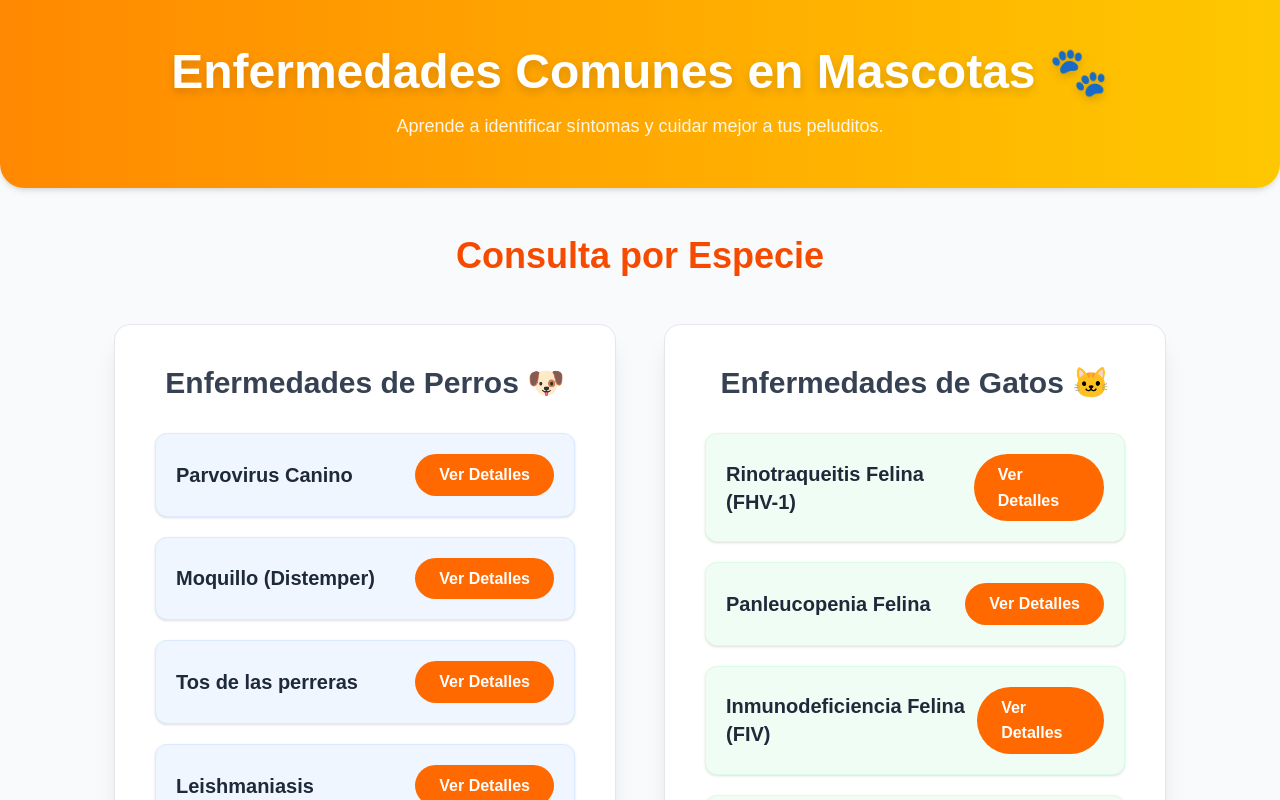
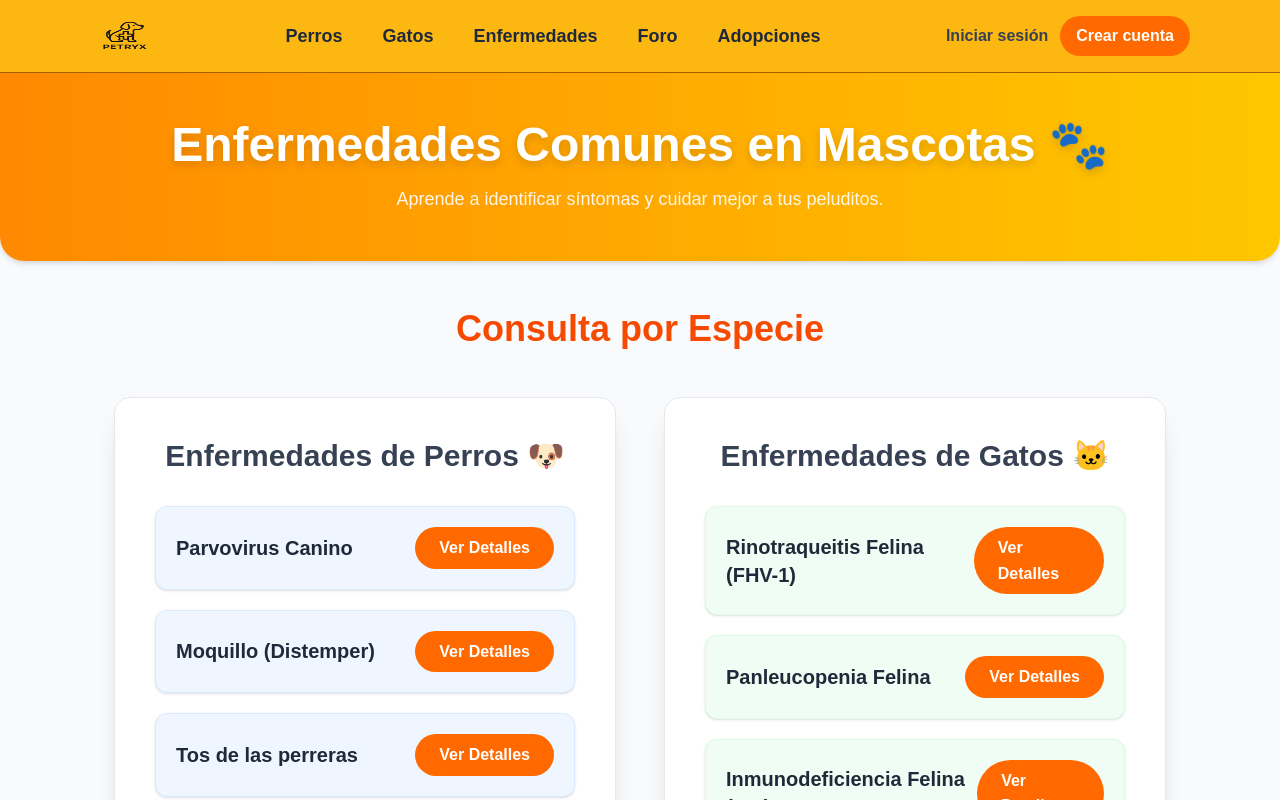
Before and after one commit to RicardoChavira1/prueba1, a Next.js app: page /enfermedades in a window 1280 px wide. Shown: the top 800 px of the page. Built offline with nearby package versions, Linux system fonts and the light colour scheme; no server answers.

Commit message:
Fix build:remove turbopack y header

```diff
--- a/app/enfermedades/page.tsx
+++ b/app/enfermedades/page.tsx
@@ -1,5 +1,6 @@
 import Link from 'next/link';
 import { ENFERMEDADES_WIKI, Enfermedad } from '@/lib/enfermedades';
+import Header from "@/Components/Header";
 
 export default function EnfermedadesPage() {
     const enfermedadesPerros = ENFERMEDADES_WIKI.filter(e => e.especie === 'Perros');
@@ -7,7 +8,7 @@ export default function EnfermedadesPage() {
 
     return (
         <main className="min-h-screen bg-gray-50">
-
+            <Header />
             {/* Encabezado */}
             <section className="bg-gradient-to-r from-orange-400 to-yellow-400 py-12 shadow-md rounded-b-3xl mb-12">
                 <div className="container mx-auto text-center">
--- a/package.json
+++ b/package.json
@@ -4,7 +4,7 @@
   "private": true,
   "scripts": {
     "dev": "next dev --turbopack",
-    "build": "next build --turbopack",
+    "build": "next build",
     "start": "next start",
     "lint": "eslint"
   },
```
